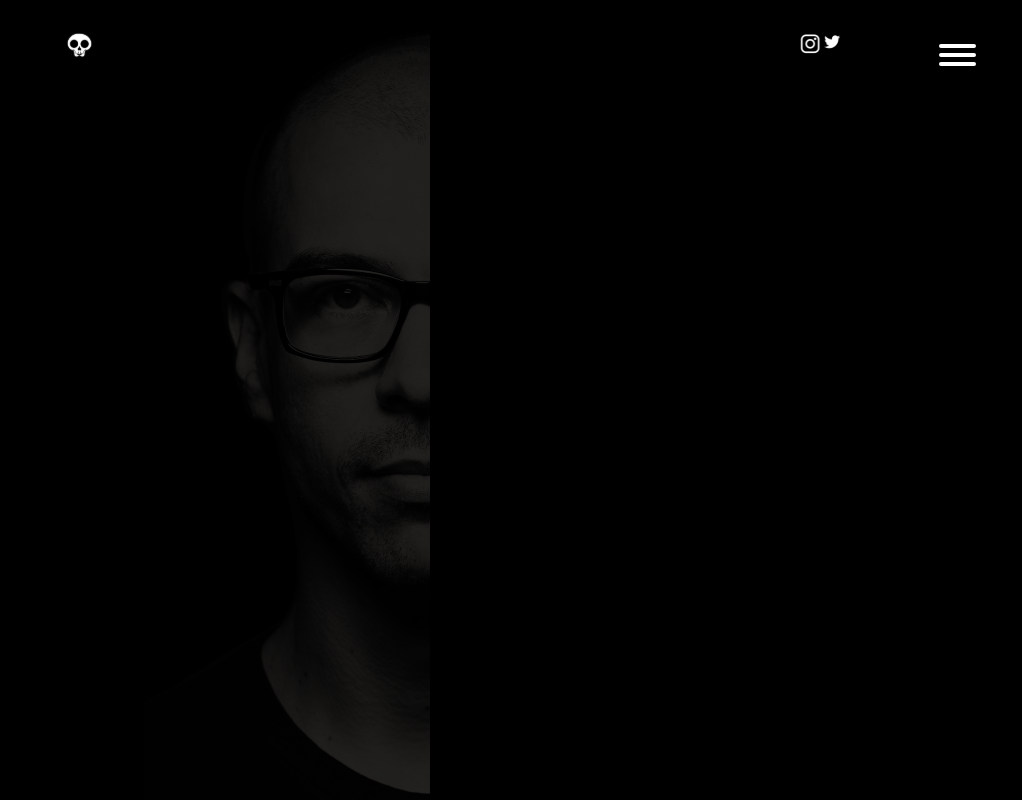
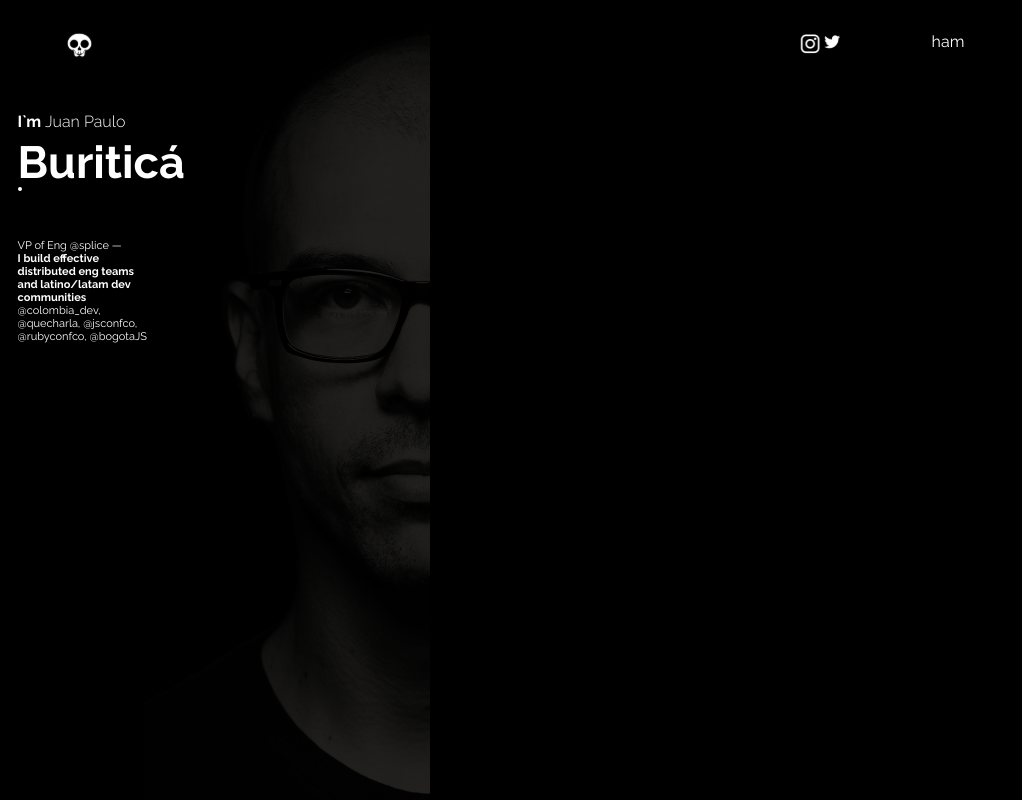
Before and after one commit to Ladiega/jpnew, a Next.js app: page / in a window 1280 px wide. Shown: the top 800 px of the page, without its empty margins (0-1022 px from the left). Built offline with nearby package versions, Linux system fonts and the light colour scheme.

Commit message:
push section one

```diff
--- a/components/ham2/index.js
+++ b/components/ham2/index.js
@@ -1,4 +1,4 @@
-import { useEffect, useState } from 'react'
+
 
 import Script from 'next/script'
 
@@ -97,8 +97,8 @@ export default function Nav2 (){
 
          .button-menu {
            z-index: 200;
-           width: 40px;
-           height: 40px;
+           width: 17px;
+           height: 23px;
            border: none;
            display: flex;
            background: none;
@@ -140,28 +140,21 @@ export default function Nav2 (){
         `}
 
         </style>
-        <Script id="nav2" strategy="lazyOnload">
+        <Script id="nav2" strategy='lazyOnload' >
         {`
 
-//  seleccionamos los dos elementos que serán clickables
+
 
 const toggleButton = document.getElementById("button-menu");
 const navWrapper = document.getElementById("nav");
 
-/*
-  cada ves que se haga click en el botón
-  agrega y quita las clases necesarias
-  para que el menú se muestre.
-*/
+
 toggleButton.addEventListener("click", () => {
   toggleButton.classList.toggle("close");
   navWrapper.classList.toggle("show");
 });
 
-/*
-  Cuándo se haga click fuera del contenedor de enlaces
-  el menú debe esconderse.
-*/
+
 
 navWrapper.addEventListener("click", e => {
   if (e.target.id === "nav") {
--- a/components/nav/index.js
+++ b/components/nav/index.js
@@ -2,13 +2,13 @@ import styles from './nav.module.css'
 import Link from 'next/link'
 
 
-import Ham2 from '../ham2/index'
+//import Ham2 from '../ham2/index'
 
 import Image from 'next/image'
 import wSkull from '../../public/img/icons/wSkull.svg'
 import wInsta from '../../public/img/icons/wInsta.svg'
 import wTwitter from '../../public/img/icons/wTwitter.svg'
-import wHam from '../../public/img/icons/wHam.svg'
+
 
 
 
@@ -56,7 +56,7 @@ export default function Nav(){
                     <li className={styles.wHam}>
                         <Link href="/">
                             <a>
-                               <Ham2/>
+                               ham
                             </a>
                         </Link>
 
--- /dev/null
+++ b/components/sectionOne/index.js
@@ -0,0 +1,68 @@
+export default function Bio (){
+    return(
+        <div>
+            <main className="main_container">
+                <section className="section_one">
+                <div className="text1">
+                    <b>I`m </b>Juan Paulo
+                </div>
+                <div className="text2">
+                <h1 >Buriticá</h1>
+                </div>
+                <div className="circle"></div>
+                <div className="section_one_text2">
+                    <div className="p1">
+                   <div className="text3"> VP of Eng @splice —</div>
+                    <div className="text4">
+<b>I build effective distributed eng teams and latino/latam dev communities</b></div>
+
+<div className="text5">@colombia_dev, @quecharla, @jsconfco, @rubyconfco, @bogotaJS</div>
+                    </div>
+                </div>
+                </section>
+
+            </main>
+            <style jsx>{`
+                .main_container{
+                    display:flex;
+                    flex-direction:column;
+                    position:absolute;
+                    top:7rem;
+                    left:1.1rem;
+
+                }
+
+                .text1{
+                    font-size:16px;
+                    font-weight:300;
+
+                }
+                .text2{
+                   margin-top:-2rem;
+                    font-size:30px;
+                }
+
+                .circle{
+                    width:0.3rem;
+                    height:0.3rem;
+                    background-color:white;
+                    border-radius:50%;
+                    margin-top:-2.5rem;
+                }
+                .section_one_text2{
+                    font-size:11px;
+                }
+                .text3{
+                    margin-top:3rem;
+                }
+                .text4{
+                    width:8rem;
+
+                }
+                .text5{
+                    width:9rem;
+                }
+                `}</style>
+        </div>
+    )
+}
--- a/package.json
+++ b/package.json
@@ -9,7 +9,7 @@
     "lint": "next lint"
   },
   "dependencies": {
-    "next": "12.3.1",
+    "next": "^12.3.1",
     "react": "18.2.0",
     "react-dom": "18.2.0"
   },
--- a/pages/index.js
+++ b/pages/index.js
@@ -2,7 +2,7 @@ import Head from 'next/head'
 import Image from 'next/image'
 
 
-
+import Bio from '../components/sectionOne/index'
 import Nav from '../components/nav/index'
 import styles from '../styles/Home.module.css'
 
@@ -29,6 +29,7 @@ export default function Home() {
         <div className={styles.nav_container}>
           <Nav className={styles.nav}/>
         </div>
+        <Bio/>
 
       </main>
       <style jsx>{`
--- a/styles/globals.css
+++ b/styles/globals.css
@@ -1,11 +1,14 @@
+@import url('https://fonts.googleapis.com/css2?family=Raleway:ital,wght@0,100;0,200;0,300;0,400;0,500;0,600;0,700;0,800;0,900;1,100;1,200;1,300;1,400;1,500;1,600;1,700;1,800;1,900&display=swap');
+
+
 html,
 body {
   padding: 0;
   margin: 0;
   color: white;
   background-color:black;
-  font-family: -apple-system, BlinkMacSystemFont, Segoe UI, Roboto, Oxygen,
-    Ubuntu, Cantarell, Fira Sans, Droid Sans, Helvetica Neue, sans-serif;
+  font-family: 'Raleway', sans-serif;
+  ;
 }
 
 a {
```
Also changed, not shown: next.config.js (line endings or trailing spaces), 1 other file (tests, documents, lock files or other folders).
